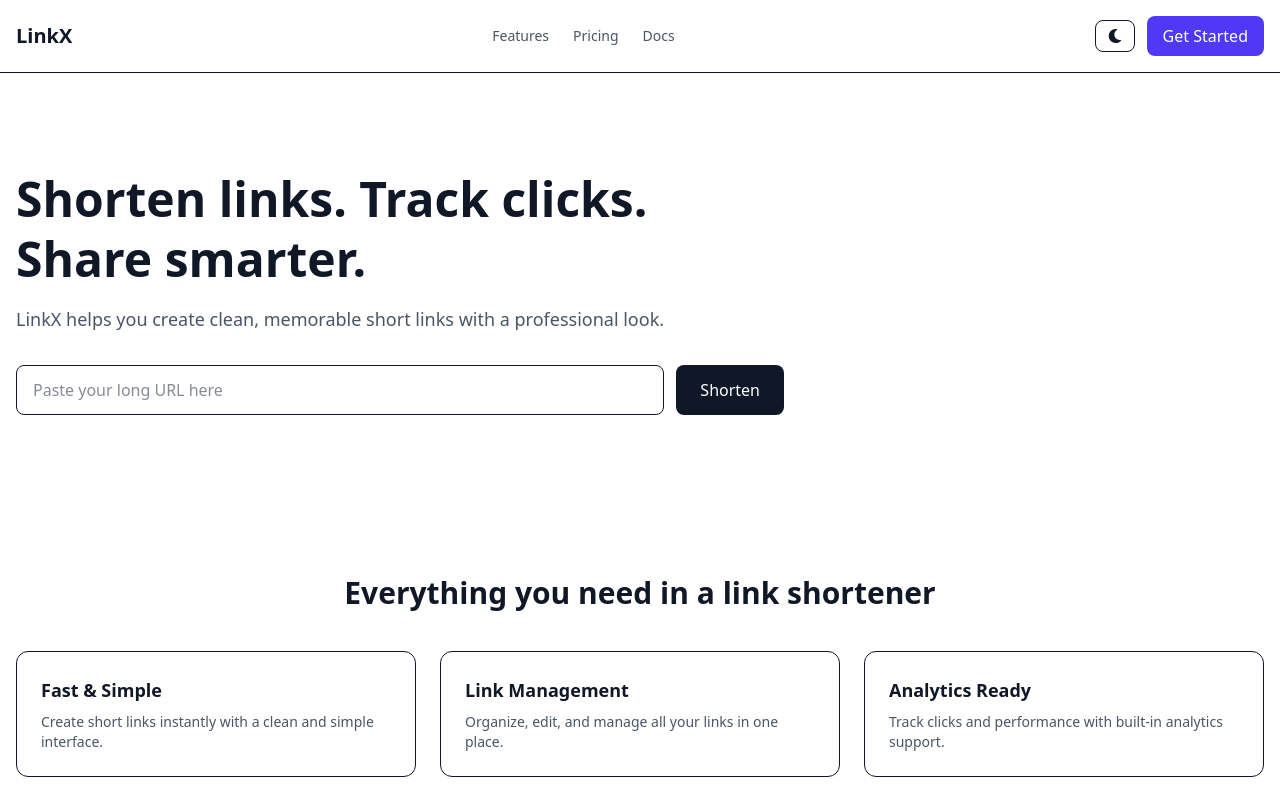
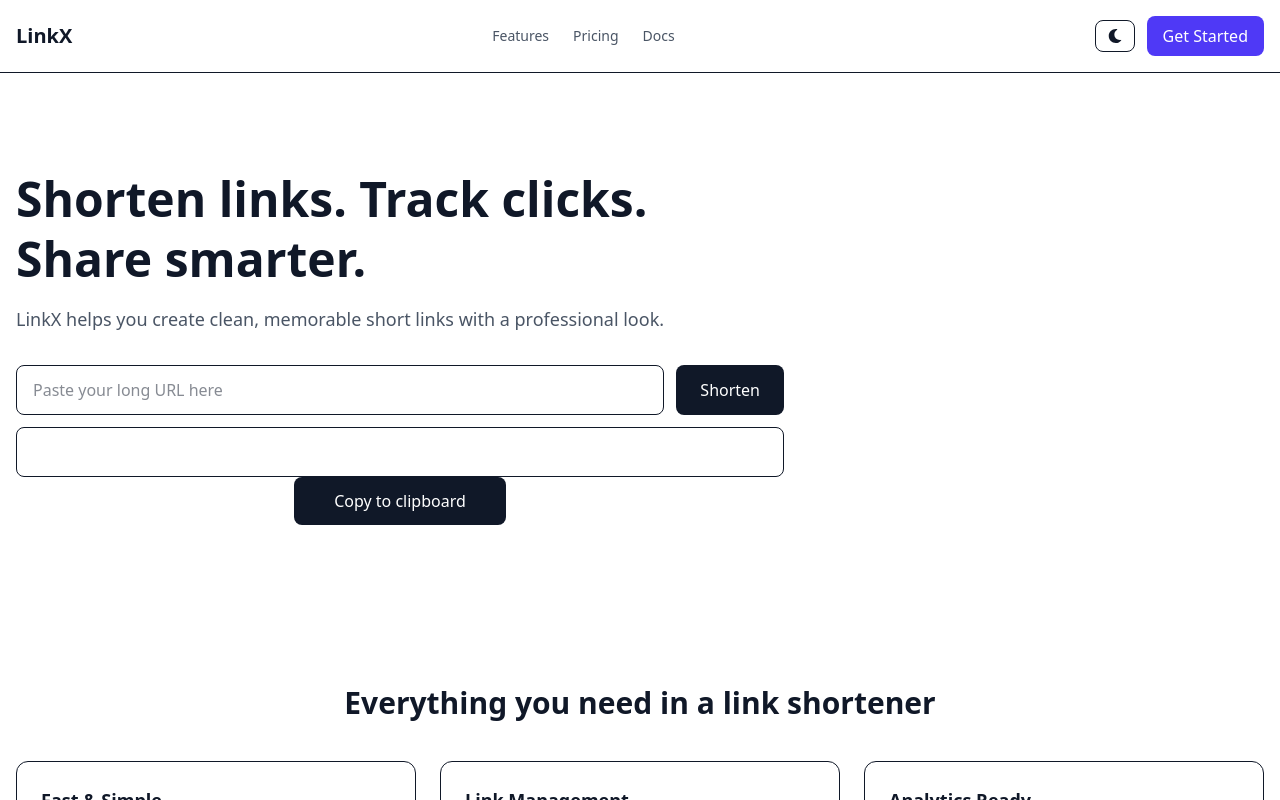
Before and after one commit to Deep2005-ksdap/LinkX, a React app in the folder Frontend/: page / in a window 1280 px wide. Both pictures are taken after a click on the button "Shorten". Shown: the top 800 px of the page. Built offline with nearby package versions, Linux system fonts and the light colour scheme; no server answers; the HTML template or start-up script is replaced by a standard one.

Commit message:
feat: exist link handled in frontend , for guests no condn, showing the link on landing page

```diff
--- a/Frontend/src/pages/Dashboard.tsx
+++ b/Frontend/src/pages/Dashboard.tsx
@@ -7,12 +7,18 @@ import { useState } from "react";
 
 export default function Dashboard({ theme, setTheme }) {
   const [url, setUrl] = useState<string>("");
+  const [linkExist, setLinkExist] = useState<boolean>(false);
   const { isAuthenticated } = useAuthContext();
   const { createShortUrl, setRefreshFlag } = useUrlContext();
 
   const handleCreate = async () => {
     const res = await createShortUrl(url as string);
-    console.log(res);
+    if (res?.isAlreadyExist) {
+      setLinkExist((prev) => !prev);
+      setTimeout(() => {
+        setLinkExist((prev) => !prev);
+      }, 6000);
+    }
     setRefreshFlag(true);
     setUrl("");
   };
@@ -42,6 +48,11 @@ export default function Dashboard({ theme, setTheme }) {
               Shorten
             </button>
           </div>
+          {linkExist && (
+            <p className="text-center rounded-xl font-bold mt-2 py-2 text-white bg-red-800/80">
+              Link is Already Exist
+            </p>
+          )}
         </div>
 
         {/* Links list */}
--- a/Frontend/src/pages/LandingPage.tsx
+++ b/Frontend/src/pages/LandingPage.tsx
@@ -4,19 +4,31 @@ import Footer from "../components/Footer";
 import Navbar from "../components/Navbar";
 import { useUrlContext } from "../context/UrlContext";
 
-export default function LandingPage({theme, setTheme}) {
+export default function LandingPage({ theme, setTheme }) {
+  const [link, setLink] = useState<string>("");
   const [url, setUrl] = useState<string>("");
+  const [show, setShow] = useState<boolean>(false);
+  const [copied, setCopied] = useState<boolean>(false);
   const { createShortUrl, loading } = useUrlContext();
+
+  const copyToClipboard = (text: string) => {
+    navigator.clipboard.writeText(text);
+    setCopied((prev) => !prev);
+    setTimeout(() => {
+      setCopied(false);
+    }, 8000);
+  };
 
   const handleCreate = async () => {
     const res = await createShortUrl(url as string);
-    console.log(res);
-    setUrl("")
+    setLink(res?.shortUrl as string);
+    setShow(true);
+    setUrl("");
   };
   return (
     <div className="min-h-screen flex flex-col   text-gray-900">
       {/* Navbar */}
-      <Navbar theme={theme} setTheme={setTheme}/>
+      <Navbar theme={theme} setTheme={setTheme} />
 
       {/* Hero */}
       <main className="flex-1 dark:text-white bg-white dark:bg-gray-900">
@@ -49,6 +61,22 @@ export default function LandingPage({theme, setTheme}) {
                 )}
               </button>
             </div>
+            {show && (
+              <div className="flex flex-col items-center">
+                <input
+                  disabled
+                  type="text"
+                  value={link}
+                  className="flex-1 text-center mt-3 px-4 py-3 w-full rounded-lg border focus:outline-none"
+                />
+                <button
+                  onClick={() => copyToClipboard(link)}
+                  className="px-10 py-3 rounded-lg bg-gray-900 text-white dark:border-gray-400 dark:border-2"
+                >
+                  {copied ? "Copied ✔️" : "Copy to clipboard"}
+                </button>
+              </div>
+            )}
           </div>
         </section>
 
--- a/Frontend/src/types/url.ts
+++ b/Frontend/src/types/url.ts
@@ -3,8 +3,10 @@ import type { Dispatch, SetStateAction } from "react";
 export interface ShortUrl {
   id?: string;
   shortID: string;
+  shortUrl?: string;
   owner?: string;
   fullUrl: string;
+  isAlreadyExist: boolean;
   updatedAt?: Date;
   createdAt?: Date;
 }
```
Also changed, not shown: 2 other files (tests, documents, lock files or other folders).
